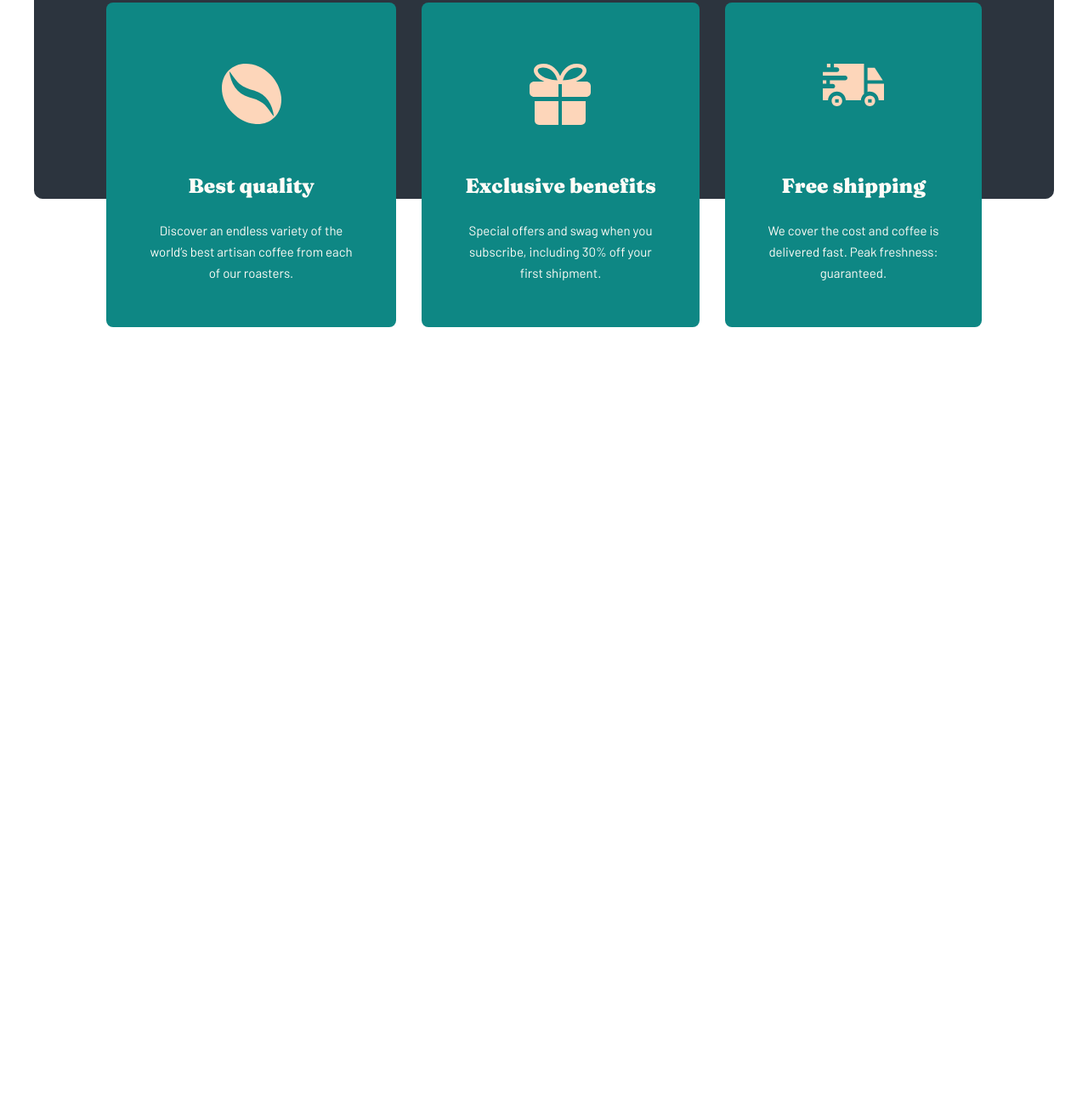
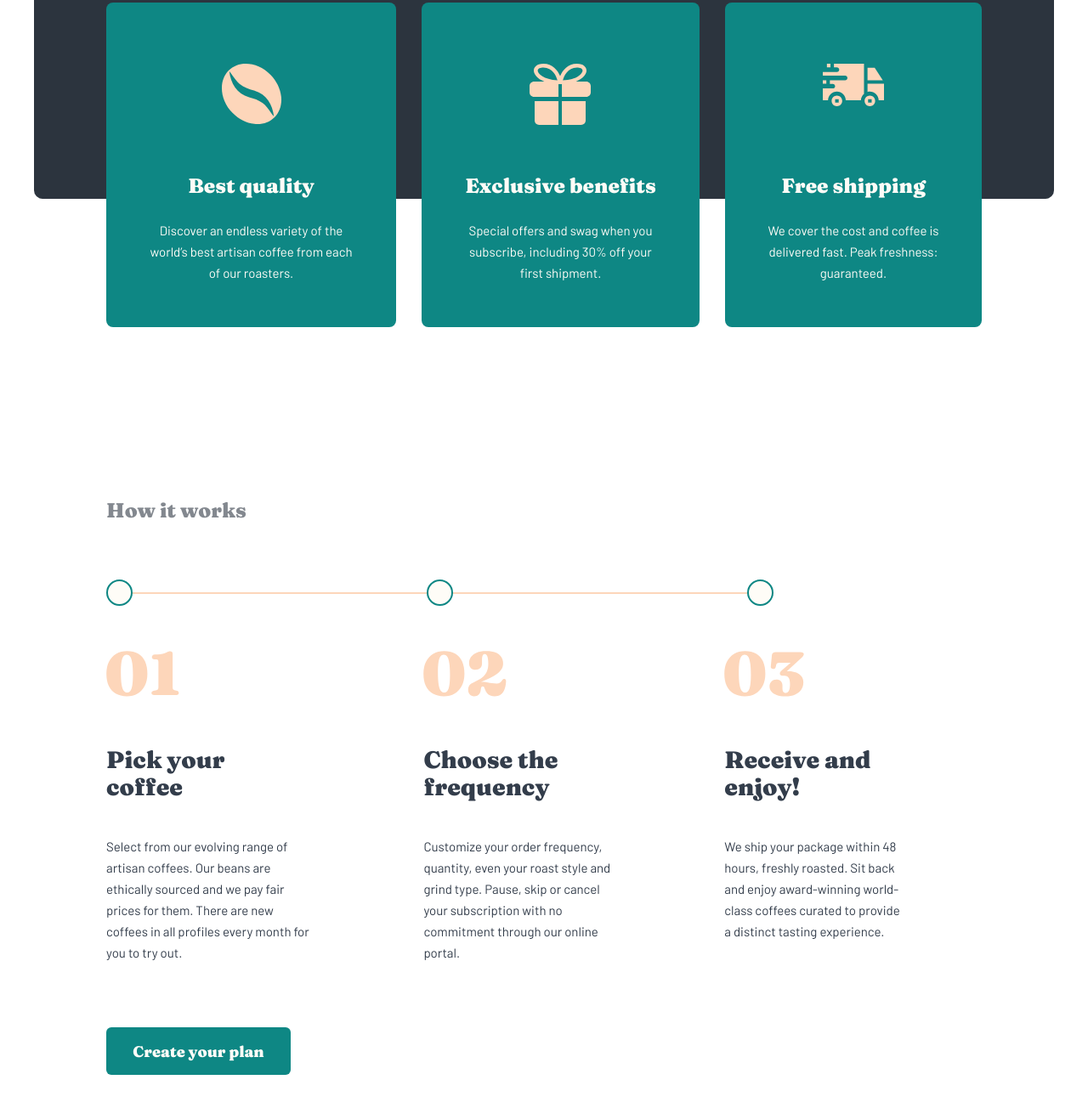
Before and after one commit to IstamxonAbdullayev/coffee, a plain HTML site: page index.html in a window 1280 px wide. Shown: the part 1800-3104 px from the top of the page at 85% size. Before the commit the page ends 2185 px from the top, so only its background shows below. Drawn offline with Linux system fonts and the light colour scheme.

Commit message:
Add section in index file

```diff
--- a/css/style.css
+++ b/css/style.css
@@ -343,6 +343,84 @@ body{
   text-align: center;
   color: var(--main-text-color-white);
 }
+.works-innrt {
+  max-width: 327px;
+  text-align: center;
+  padding: 717px 0px 120px 0px;
+}
+.works-innrt__title {
+  padding-bottom: 24px;
+  font-family: 'Fraunces 9pt';
+  font-style: normal;
+  font-weight: 900;
+  font-size: 24px;
+  line-height: 32px;
+  text-align: center;
+  color: var(--main-nav-color-grey);
+}
+.works-list {
+  list-style: none;
+}
+.works-list__item {
+  max-width: 327px;
+}
+.works-list__item::before {
+  content: "";
+  display: block;
+  max-width: 100px;
+  height: 72px;
+  margin: 0 auto;
+  margin-top: 56px;
+  margin-bottom: 24px;
+  background-image: url("../images/01.svg");
+  background-repeat: no-repeat;
+  background-size: left center;
+}
+.works-list__item:nth-child(2)::before {
+  background-image: url("../images/02.svg");
+}
+.works-list__item:nth-child(3)::before {
+  background-image: url("../images/03.svg");
+}
+.works-list__title {
+  font-family: 'Fraunces 9pt';
+  font-weight: 900;
+  font-size: 28px;
+  line-height: 32px;
+  text-align: center;
+  color: var(--main-text-color-black);
+}
+.works-list__text {
+  margin-top: 24px;
+  font-family: 'Barlow';
+  font-weight: 400;
+  font-size: 15px;
+  line-height: 25px;
+  text-align: center;
+  color: var(--main-text-color-black);
+}
+.btn-senter {
+  padding-top: 55px;
+  display: flex;
+  justify-content: center;
+}
+.senter-btn {
+  width: 217px;
+  height: 56px;
+  text-decoration: none;
+  font-family: 'Fraunces 9pt';
+  font-weight: 900;
+  font-size: 18px;
+  display: flex;
+  justify-content: center;
+  align-items: center;
+  background-color: var(--main-btn-color-grin);
+  border-radius: 6px;
+  line-height: 25px;
+  text-align: center;
+  color: var(--main-text-color-white);
+}
+
 @media only screen and (min-width: 640px) {
   .logo__img {
     width: 236px;
@@ -471,6 +549,61 @@ body{
     line-height: 25px;
     text-align: start;
   }
+  .works-innrt {
+    max-width: 670px;
+    text-align: start;
+    padding: 434px 0px 144px 0px;
+  }
+  .works-innrt__title {
+    padding-bottom: 40px;
+    text-align: start;
+  }
+  .img-box {
+    display: flex;
+    align-items: center;
+    justify-content: space-between;
+    width: 479px;
+    height: 1px;
+    border-bottom: 2px solid #FDD6BA;
+  }
+  .box {
+    width: 31px;
+    height: 31px;
+    border-radius: 50%;
+    background-color: var(--main-text-color-white);
+    border: 2px solid #0E8784;
+  }
+  .works-list {
+    list-style: none;
+    padding: 0;
+    display: flex;
+  }
+  .works-list__item {
+    max-width: 233px;
+    height: 154px;
+  }
+  .works-list__item:not(:last-child) {
+    margin-right: 10px;
+  }
+  .works-list__item::before {
+    margin: 0;
+    margin-top: 48px;
+    margin-bottom: 42px;
+    background-size: left center;
+  }
+  .works-list__title {
+    text-align: start;
+  }
+  .works-list__text {
+    margin-top: 38px;
+    margin-bottom: 44px;
+    text-align: start;
+  }
+  .btn-senter {
+    padding-top: 320px;
+    display: flex;
+    justify-content: flex-start;
+  }
 }
 @media only screen and (min-width: 820px) {
   .container {
@@ -554,4 +687,43 @@ body{
     padding: 24px 47px 51px 47px;
     text-align: center;
   }
+  .works-innrt {
+    max-width: 1110px;
+    padding: 351px 85px 200px 85px;
+  }
+  .works-innrt__title {
+    padding-bottom: 80px;
+  }
+  .img-box {
+    width: 785px;
+  }
+  .works-list {
+    list-style: none;
+    padding: 0;
+    display: flex;
+  }
+  .works-list__item {
+    max-width: 285px;
+    height: 130px;
+  }
+  .works-list__item:not(:last-child) {
+    margin-right: 130px;
+  }
+  .works-list__item::before {
+    margin: 0;
+    margin-top: 67px;
+    margin-bottom: 40px;
+    background-size: left center;
+  }
+  .works-list__title {
+    max-width: 205px;
+  }
+  .works-list__text {
+    margin-top: 42px;
+  }
+  .btn-senter {
+    padding-top: 380px;
+    display: flex;
+    justify-content: flex-start;
+  }
 }
--- a/index.html
+++ b/index.html
@@ -110,7 +110,41 @@
         </div>
       </div>
     </section>
+    <section class="works">
+      <div class="container">
+        <div class="works-innrt">
+          <h2 class="works-innrt__title">How it works</h2>
+          <div class="img-box">
+            <span class="box"></span>
+            <span class="box"></span>
+            <span class="box"></span>
+          </div>
+          <ol class="works-list">
+            <li class="works-list__item">
+              <h3 class="works-list__title">Pick your
+                coffee</h3>
+              <p class="works-list__text">Select from our evolving range of artisan coffees. Our beans are ethically sourced and we pay fair prices for them. There are new coffees in all profiles every month for you to try out. </p>
+            </li>
+            <li class="works-list__item">
+              <h3 class="works-list__title">Choose the frequency</h3>
+              <p class="works-list__text">Customize your order frequency, quantity, even your roast style and grind type. Pause, skip or cancel your subscription with no commitment through our online portal. </p>
+            </li>
+            <li class="works-list__item">
+              <h3 class="works-list__title">Receive and enjoy!</h3>
+              <p class="works-list__text">We ship your package within 48 hours, freshly roasted. Sit back and enjoy award-winning world-class coffees curated to provide a distinct tasting experience. </p>
+            </li>
+          </ol>
+          <div class="btn-senter">
+            <a class="senter-btn" href="#">Create your plan</a>
+          </div>
+        </div>
+      </div>
+    </section>
   </main>
+  <!-- SITE FOOTER START -->
+  <footer class="site-header">
+
+  </footer>
 
 
 
```
Also changed, not shown: images/01.svg (added), images/02.svg (added), images/03.svg (added), images/tiviter.svg (added).
